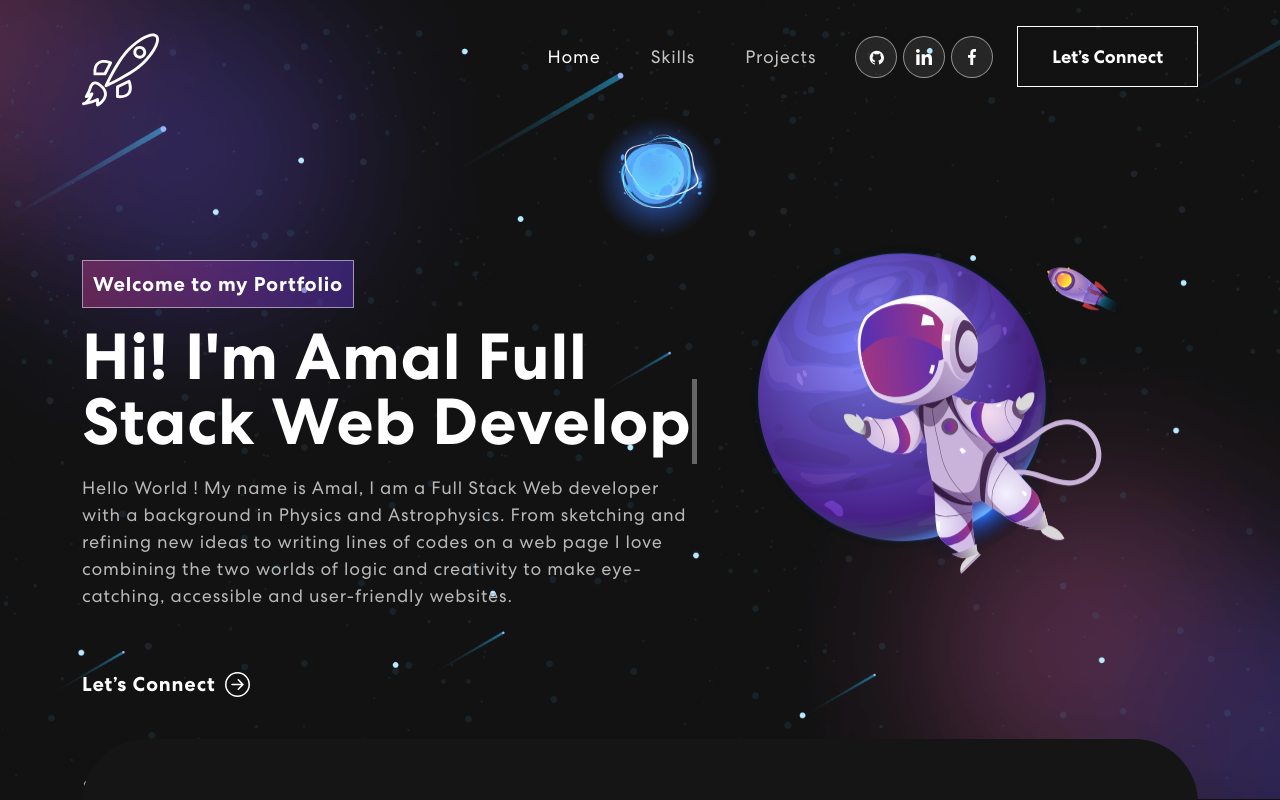
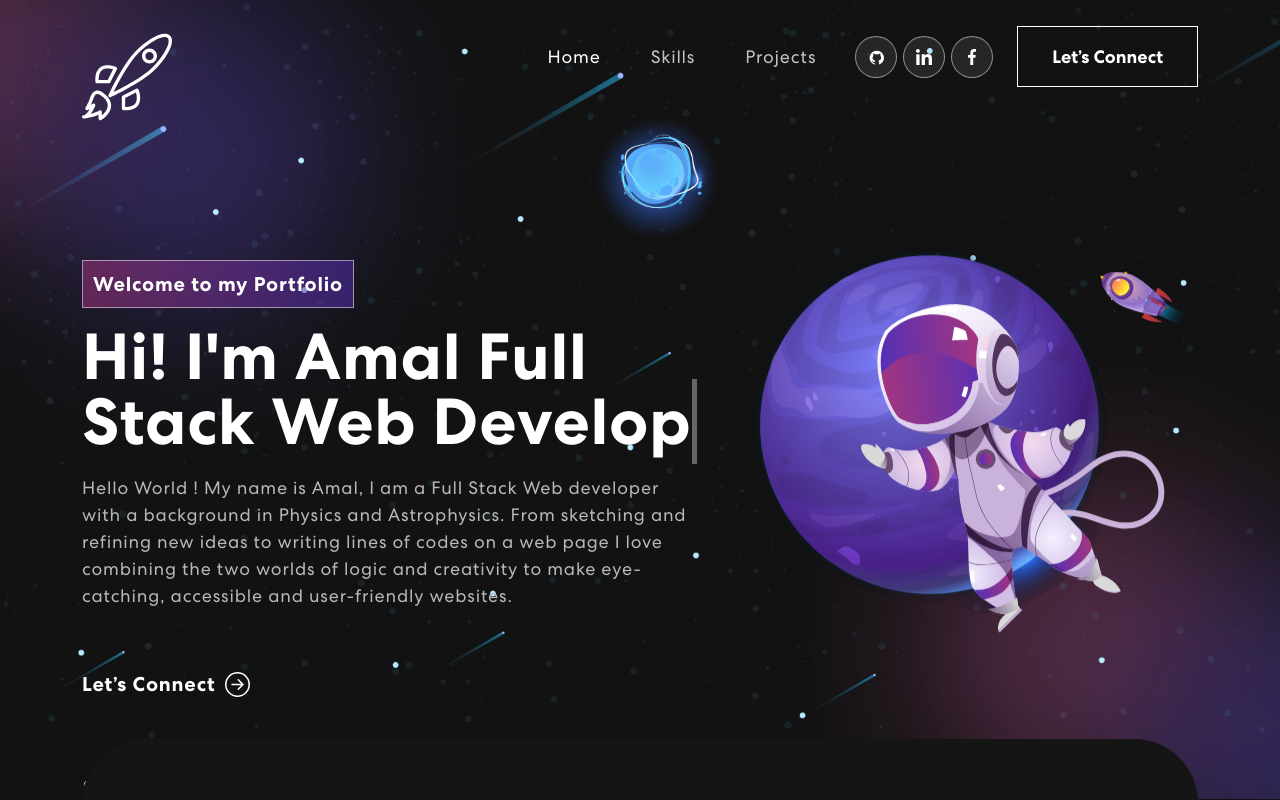
Before and after one commit to Amal-benhenia/My-new-portfolio, a React (Create React App) app: page / in a window 1280 px wide. Shown: the top 800 px of the page. Built offline with nearby package versions, Linux system fonts and the light colour scheme; no server answers.

Commit message:
css changes

```diff
--- a/src/App.css
+++ b/src/App.css
@@ -49,16 +49,16 @@ p, a, li, button, ul {
 a:hover {
   text-decoration: none;
 }
-
-img {
-  width: 85%;
-  height: auto;
-}
 .logo {
   height: 60px;
   width: 90px;
   margin-top: 0;
 }
+img {
+  width: 100%;
+  height: auto;
+}
+
 button {
   border: 0;
   background-color: transparent;
@@ -91,7 +91,7 @@ nav.navbar {
   transition:  0.32s ease-in-out;
 }
 nav.navbar.scrolled {
-  padding: 16px 0px;
+  padding: 20px 0px;
   background-color: #121212;
 }
 nav.navbar a.navbar-brand {
```
